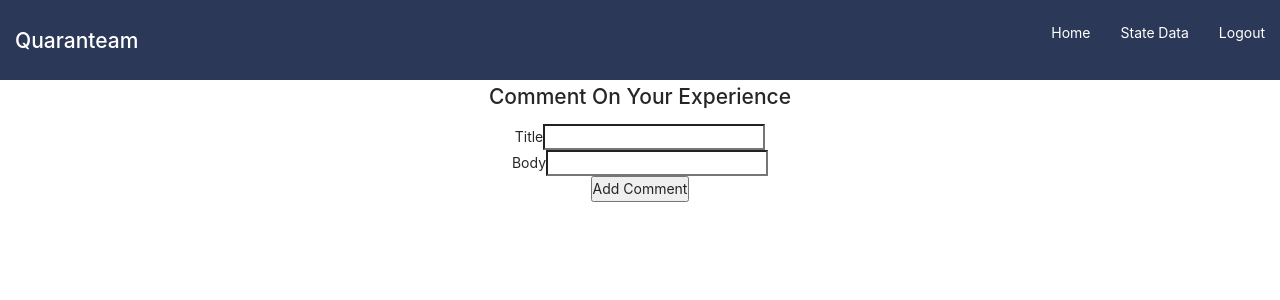
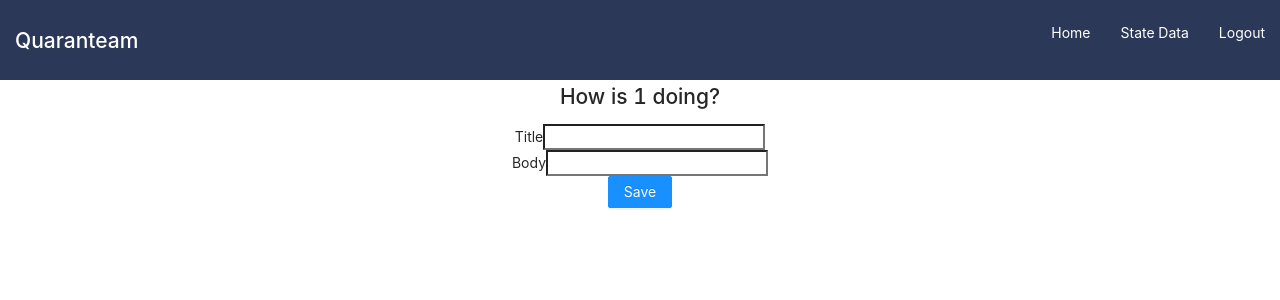
Before and after one commit to derek-oshita/quaranteam-client, a React (Create React App) app: page /states/1/comment in a window 1280 px wide. Shown: the top 300 px of the page. Built offline with nearby package versions, Linux system fonts and the light colour scheme; sample sign-in values are in the browser's storage.

Commit message:
Aaaaaaand that's enough for tonight.

```diff
--- a/src/App.js
+++ b/src/App.js
@@ -44,7 +44,6 @@ class App extends Component {
       <React.Fragment>
         <Nav currentUser={this.state.currentUser} logout={this.logout}/>
         <Routes setCurrentUser={this.setCurrentUser} currentUser={this.state.currentUser}/>
-
       </React.Fragment>
     )
   }
--- a/src/components/Comment/Comment.js
+++ b/src/components/Comment/Comment.js
@@ -21,13 +21,13 @@ function Comment (props) {
     return (
         <div className="comment-container">
         {/* TITLE */}
+        <Link key={comment._id} to={`/states/${comment.stateId}/comment/${comment._id}`}>
             <div className="comment-title-container">
                 <p className="comment-title">
-                <Link key={comment._id} to={`/states/${comment.stateId}/comment/${comment._id}`}>
                     {comment.title}
-                </Link>
                 </p>
             </div>
+        </Link>
         {/* BODY */}
             <div className="comment-body-container">
                 <p className="comment-body">
@@ -36,8 +36,7 @@ function Comment (props) {
             </div>
         {/* USER INFO      */}
             <div className="comment-user-container">
-                <p className="comment-user">User Id / but needs to be user name...: {comment.userId}<span className="comment-date"></span></p>
-
+                <p className="comment-user">Username: {comment.userId}<span className="comment-date"></span></p>
 
                 { props.currentUser === comment.userId ?
                     (   <>
--- /dev/null
+++ b/src/components/Home/Home.css
@@ -0,0 +1,3 @@
+.hero {
+    margin-top: 10vh;
+}
--- /dev/null
+++ b/src/components/Home/Home.js
@@ -0,0 +1,18 @@
+// IMPORTS
+import React from 'react';
+import './Home.css';
+
+// HOME COMPONENT
+function Home () {
+    return (
+        <>
+            {/* HERO  */}
+            <div className="hero-container">
+            <img className="hero" src="https://pbs.twimg.com/media/Eavht5zVcAAf7yV.jpg"></img>
+            </div>
+        </>
+    )
+}
+
+// EXPORTS
+export default Home;
--- a/src/components/StateImageList/StateImageList.js
+++ b/src/components/StateImageList/StateImageList.js
@@ -5,7 +5,7 @@ function StateImageList(props) {
     // console.log(props.stateCode)
     // console.log(props.stateMeta)
     let stateInfo = props.stateMeta.find(stateObj => stateObj.code === props.stateCode);
-    // console.log('image: ', stateInfo)
+    console.log('image: ', stateInfo)
       return (
         <>
           {/* <Game game={gameObj} list={true} /> */}
--- a/src/config/routes.js
+++ b/src/config/routes.js
@@ -1,5 +1,6 @@
 import React from 'react';
 import { Switch, Route, Redirect } from 'react-router-dom';
+import Home from '../components/Home/Home'
 import Login from '../components/Auth/Login';
 import Register from '../components/Auth/Register';
 import StateDataContainer from '../pages/StateDataContainer/StateDataContainer';
@@ -11,6 +12,8 @@ import UserProfile from '../components/UserProfile/UserProfile';
 
 export default ({ setCurrentUser, currentUser }) => (
     <Switch >
+        {/* HOME */}
+            <Route exact path='/' component={Home} />
         {/* REGISTER */}
             <Route path='/register' component={Register} />
         {/* LOGIN */}
@@ -27,8 +30,6 @@ export default ({ setCurrentUser, currentUser }) => (
                 ? <GetComment {...props} currentUser={currentUser}/>
                 : <Redirect to='/login' />
             } />
-
-        {/* <Route exact path='/states/:state/comment/:id' component={GetComment} currentUser={currentUser}/> */}
         {/* ADD COMMENT */}
             <Route exact path='/states/:state/comment' render={ (props) =>
                 currentUser
@@ -36,17 +37,11 @@ export default ({ setCurrentUser, currentUser }) => (
                 : <Redirect to='/login' />
             } />
         {/* STATES SHOW */}
-
             <Route exact path='/states/:state/' render={ (props) =>
                 currentUser
                 ? <StateContainer {...props} currentUser={currentUser}/>
                 : <Redirect to='/login' />
             } />
-
-
-        {/* <Route path='/states/:state' component={StateContainer} /> */}
-
-
         {/* STATES INDEX */}
             <Route path='/states' component={StateDataContainer} />
         {/* PROFILE */}
--- a/src/pages/CommentContainer/CommentContainer.js
+++ b/src/pages/CommentContainer/CommentContainer.js
@@ -1,7 +1,6 @@
 import React from 'react';
 import CommentModel from '../../models/comment';
-// import { withRouter, } from 'react-router-dom';
-// import { Form, Input, InputNumber, Button } from 'antd';
+import { Button } from 'antd';
 
 class CommentContainer extends React.Component {
     state = {
@@ -33,11 +32,11 @@ class CommentContainer extends React.Component {
 
 
     render () {
-      // console.log(`CommentContainer: ${this.props.currentUser}`)
+      console.log(`CommentContainer: ${this.props.currentUser}`)
         return (
             <>
             <form onSubmit={this.handleSubmit}>
-              <h2>Comment On Your Experience</h2>
+              <h2>How is {this.props.match.params.state} doing?</h2>
               <div>
                 <label htmlFor="title">Title</label>
                 <input onInput={this.handleChange} type="text" name="title" />
@@ -46,7 +45,7 @@ class CommentContainer extends React.Component {
                 <label htmlFor="body">Body</label>
                 <input onInput={this.handleChange} type="text" name="body" />
               </div>
-              <button type="submit">Add Comment</button>
+              <Button type="primary" onClick={this.handleSubmit}>Save</Button>
             </form>
           </>
         )
--- a/src/pages/StateContainer/StateContainer.js
+++ b/src/pages/StateContainer/StateContainer.js
@@ -43,6 +43,7 @@ class StateContainer extends React.Component {
         // console.log('stateInfo: ', stateInfo)
         // console.log('stateCode: ', stateCode)
         console.log('StateContainer currentUser = ', this.props.currentUser)
+        const currentUser = this.props.currentUser;
         return(
             <Layout className="layout">
                 {/* CONTENT */}
@@ -105,7 +106,7 @@ class StateContainer extends React.Component {
                 </Content>
                 {/* COMMENTS GO HERE */}
                 {/* <Comment /> */}
-                <CommentListContainer stateCode={stateCode}/>
+                <CommentListContainer stateCode={stateCode} currentUser={currentUser}/>
                 <Footer style={{ textAlign: 'center' }}>Ant Design ©2018 Created by Ant UED</Footer>
             </Layout>
         )
```
Lines whose indentation alone changed are shown as unchanged.
